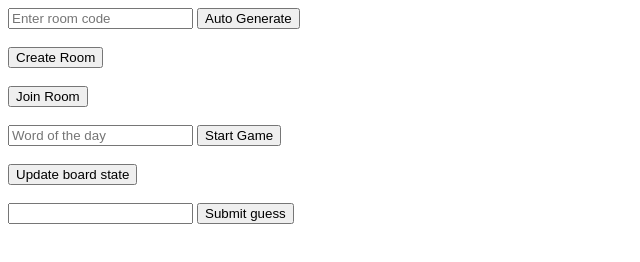
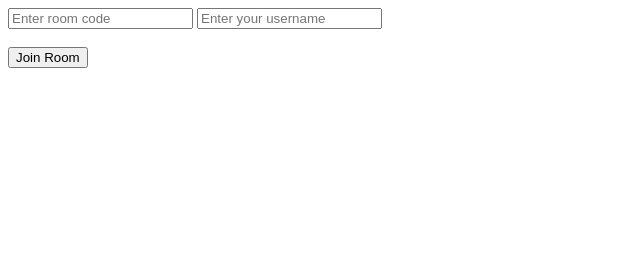
Before and after one commit to Danielbyte/WordleDoodle, a website: page multiplayer/client/public/views/guestBoard.html in a window 1280 px wide. Shown: the whole page, without its empty margins (0-640 px from the left). Drawn offline with nearby package versions, Linux system fonts and the light colour scheme; no server answers; files whose address does not match are found by name.

Commit message:
Removed unused boilerplate code

```diff
--- a/multiplayer/client/public/views/guestBoard.html
+++ b/multiplayer/client/public/views/guestBoard.html
@@ -11,17 +11,10 @@
   <div>
       <div>
         <input type="text" id="roomCode" name="roomCode" placeholder="Enter room code">
-        <button id="id-auto-gen">Auto Generate</button><br><br>
-        <!--<input type="text" id="username" name="username" placeholder="Enter your username" required><br><br>-->
+        <input type="text" id="username" name="username" placeholder="Enter your username" required><br><br>
       </div>
 
-      <div>
-        <button id="createRoom">Create Room</button><br><br>
-        <button id="joinRoom">Join Room</button> <br><br>
-        <input type="text" id="word-of-the-day" name="word-of-the-day" placeholder="Word of the day"> <button id="btn-start-game">Start Game</button> <br><br>
-        <button id="board-state">Update board state</button> <br><br>
-        <input type="text" id="input-user-guess"> <button id="btn-submit-guess">Submit guess</button>
-      </div>
+      <div><button id="joinRoom">Join Room</button> <br><br></div>
   </div>
 </body>
 </html>
```
